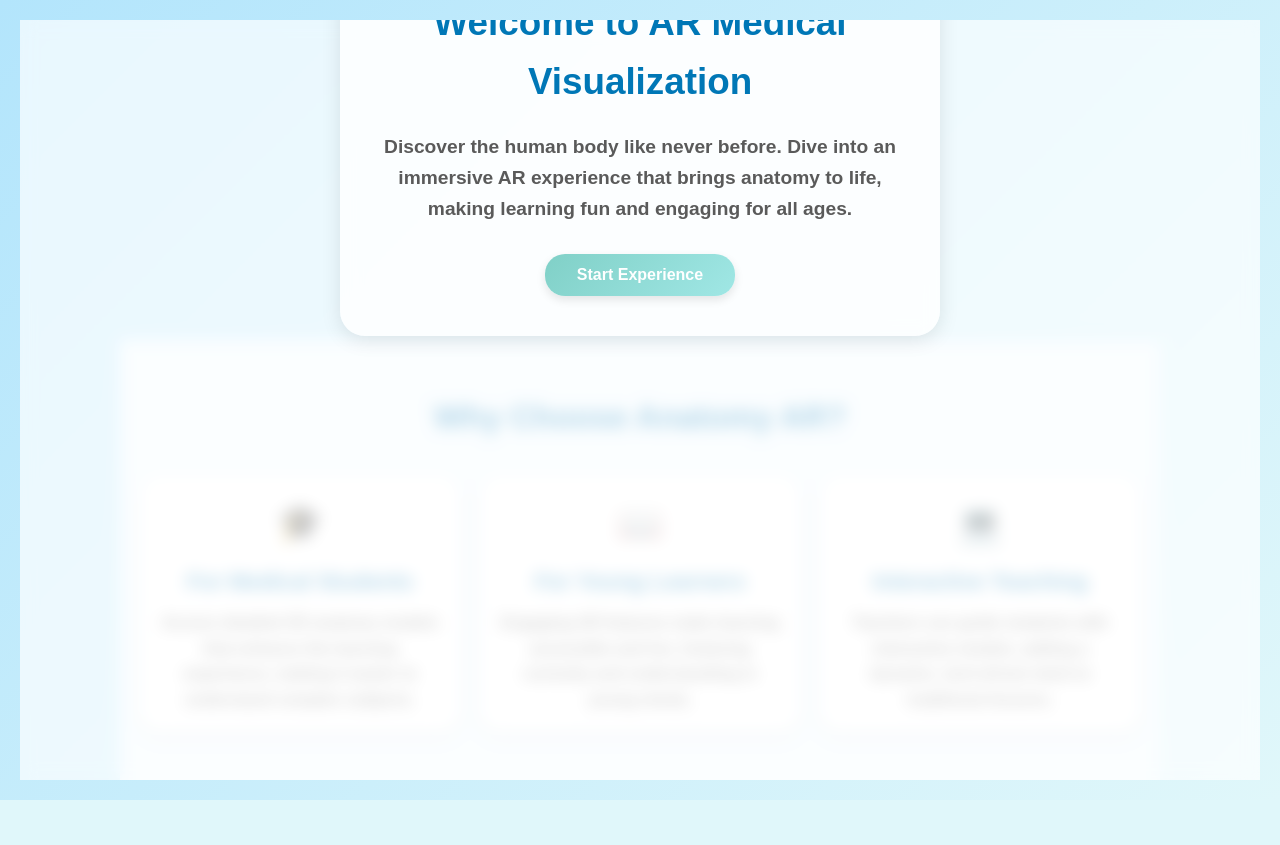
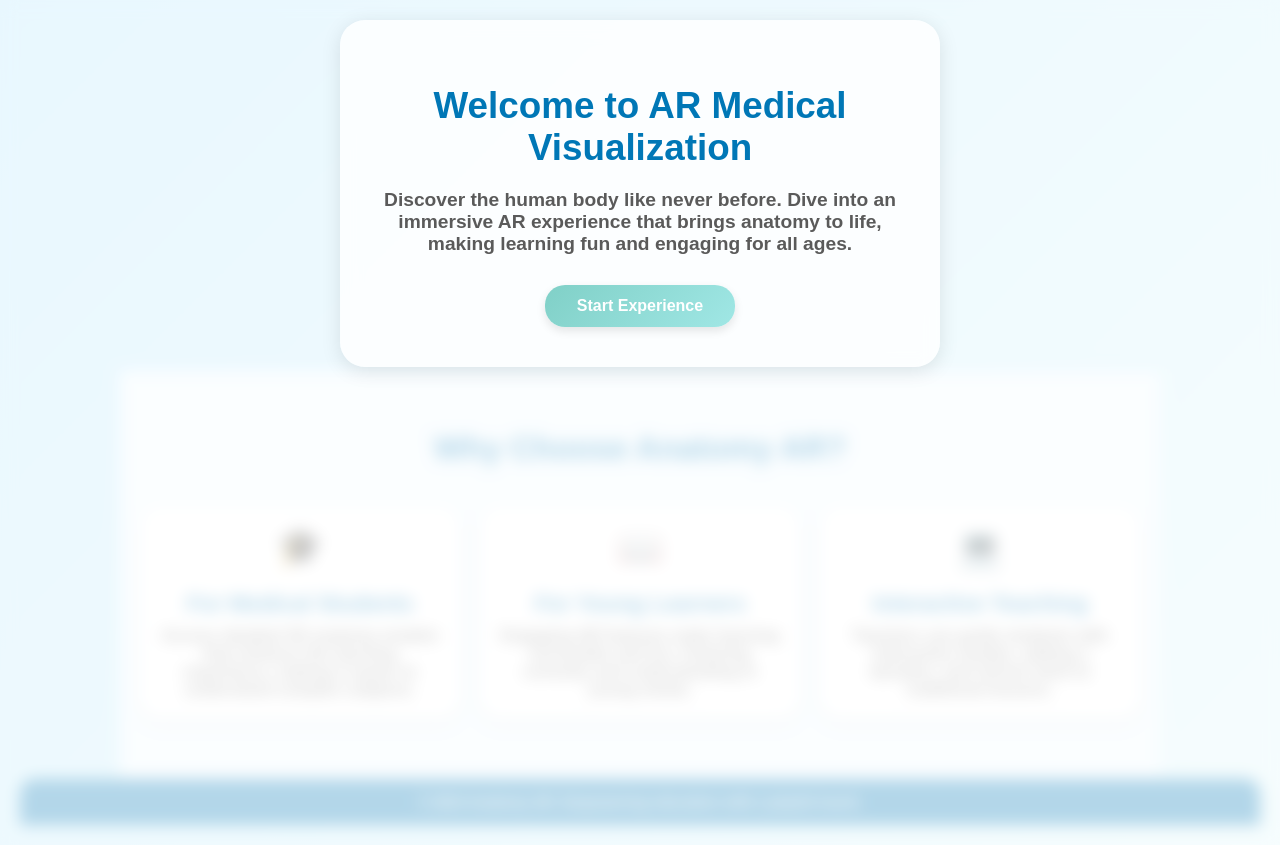
Before and after one commit to amr-radwan1/ctrlhack2024, a React (Vite) app: page / in a window 1280 px wide. Before the commit the page ends 800 px from the top, so only its background shows below. Built offline with nearby package versions, Linux system fonts and the light colour scheme.

Commit message:
fix landing css

```diff
--- a/src/pages/Landing.css
+++ /dev/null
@@ -1,211 +0,0 @@
-/* Reset default styles */
-* {
-    margin: 0;
-    padding: 0;
-    box-sizing: border-box;
-  }
-
-  body, html {
-    font-family: 'Poppins', sans-serif;
-    color: #333;
-    background-color: #e0f7fa;
-    line-height: 1.6;
-  }
-
-  /* Full-Screen Container */
-  .full-screen {
-    display: flex;
-    flex-direction: column;
-    align-items: center;
-    justify-content: center;
-    height: 100vh;
-    background: linear-gradient(135deg, #b3e5fc, #e0f7fa);
-    position: relative;
-    overflow: hidden;
-    text-align: center;
-    padding: 20px;
-  }
-
-  /* Overlay */
-  .overlay {
-    position: absolute;
-    top: 0;
-    left: 0;
-    right: 0;
-    bottom: 0;
-    background: rgba(255, 255, 255, 0.7);
-    z-index: 1;
-    backdrop-filter: blur(8px);
-  }
-
-  /* Content Box */
-  .content-box {
-    position: relative;
-    z-index: 2;
-    max-width: 600px;
-    background: rgba(255, 255, 255, 0.8);
-    border-radius: 25px;
-    padding: 40px;
-    box-shadow: 0 4px 20px rgba(0, 0, 0, 0.1);
-    backdrop-filter: blur(10px);
-    animation: fadeInUp 1.5s ease;
-  }
-
-  /* Title */
-  .title {
-    font-size: 2.3rem;
-    font-weight: 600;
-    color: #0077b6;
-    margin-bottom: 20px;
-  }
-
-  /* Subtitle */
-  .subtitle {
-    font-size: 1.2rem;
-    color: #5a5a5a;
-    margin-bottom: 30px;
-  }
-
-  /* Call-to-Action Button */
-  .cta-button {
-    padding: 12px 32px;
-    background: linear-gradient(135deg, #80d0c7, #a0e7e5);
-    border: none;
-    color: #ffffff;
-    cursor: pointer;
-    font-size: 1rem;
-    font-weight: bold;
-    border-radius: 20px;
-    transition: transform 0.3s ease, box-shadow 0.3s ease;
-    box-shadow: 0 4px 10px rgba(0, 0, 0, 0.1);
-  }
-
-  .cta-button:hover {
-    transform: scale(1.05);
-    box-shadow: 0 6px 15px rgba(0, 0, 0, 0.2);
-  }
-
-  /* Features Section */
-  .features-section {
-    padding: 60px 20px;
-    background: #f0faff;
-    text-align: center;
-    border-top: 3px solid #b3e5fc;
-  }
-
-  .features-title {
-    font-size: 2rem;
-    margin-bottom: 40px;
-    color: #0077b6;
-  }
-
-  .features-grid {
-    display: grid;
-    grid-template-columns: repeat(auto-fit, minmax(250px, 1fr));
-    gap: 20px;
-    max-width: 1000px;
-    margin: 0 auto;
-  }
-
-  .feature-card {
-    background: #ffffff;
-    padding: 20px;
-    border-radius: 20px;
-    box-shadow: 0 4px 12px rgba(0, 0, 0, 0.1);
-    transition: transform 0.3s, box-shadow 0.3s;
-    text-align: center;
-  }
-
-  .feature-card:hover {
-    transform: translateY(-6px);
-    box-shadow: 0 8px 20px rgba(0, 0, 0, 0.15);
-  }
-
-  .feature-icon {
-    font-size: 2.3rem;
-    margin-bottom: 10px;
-    color: #4fc3f7;
-  }
-
-  .feature-card h3 {
-    font-size: 1.4rem;
-    font-weight: 600;
-    color: #0077b6;
-    margin-bottom: 10px;
-  }
-
-  .feature-card p {
-    font-size: 1rem;
-    color: #666;
-  }
-
-  /* Footer Section */
-  .footer {
-    padding: 15px;
-    background-color: #0077b6;
-    color: white;
-    width: 100%;
-    text-align: center;
-    font-size: 0.9rem;
-    border-top-left-radius: 15px;
-    border-top-right-radius: 15px;
-  }
-
-  /* Animations */
-  @keyframes fadeInUp {
-    0% {
-      opacity: 0;
-      transform: translateY(20px);
-    }
-    100% {
-      opacity: 1;
-      transform: translateY(0);
-    }
-  }
-
-  /* Responsive Design */
-  @media (max-width: 768px) {
-    .title {
-      font-size: 2rem;
-    }
-
-    .subtitle {
-      font-size: 1rem;
-    }
-
-    .cta-button {
-      padding: 10px 28px;
-      font-size: 0.9rem;
-    }
-
-    .features-title {
-      font-size: 1.8rem;
-    }
-
-    .feature-card h3 {
-      font-size: 1.3rem;
-    }
-  }
-
-  @media (max-width: 480px) {
-    .title {
-      font-size: 1.8rem;
-    }
-
-    .subtitle {
-      font-size: 0.9rem;
-    }
-
-    .cta-button {
-      padding: 8px 24px;
-      font-size: 0.9rem;
-    }
-
-    .features-title {
-      font-size: 1.6rem;
-    }
-
-    .feature-card h3 {
-      font-size: 1.2rem;
-    }
-  }
--- a/src/pages/Landing.tsx
+++ b/src/pages/Landing.tsx
@@ -1,60 +1,174 @@
-// src/pages/Landing.tsx
-import React from "react";
+
 import { useNavigate } from "react-router-dom";
-import "./Landing.css"; // Import CSS file for styles
 
-const Landing: React.FC = () => {
+export default function Landing() {
   const navigate = useNavigate();
 
+  const styles = {
+    fullScreen: {
+      display: "flex",
+      flexDirection: "column" as const,
+      alignItems: "center",
+      justifyContent: "center",
+      minHeight: "100vh",
+      background: "linear-gradient(135deg, #b3e5fc, #e0f7fa)",
+      position: "relative" as const,
+      overflow: "hidden",
+      textAlign: "center" as const,
+      padding: "20px",
+      fontFamily: "'Poppins', sans-serif",
+      color: "#333",
+    },
+    overlay: {
+      position: "absolute" as const,
+      top: 0,
+      left: 0,
+      right: 0,
+      bottom: 0,
+      background: "rgba(255, 255, 255, 0.7)",
+      zIndex: 1,
+      backdropFilter: "blur(8px)",
+    },
+    contentBox: {
+      position: "relative" as const,
+      zIndex: 2,
+      maxWidth: "600px",
+      background: "rgba(255, 255, 255, 0.8)",
+      borderRadius: "25px",
+      padding: "40px",
+      boxShadow: "0 4px 20px rgba(0, 0, 0, 0.1)",
+      backdropFilter: "blur(10px)",
+      animation: "fadeInUp 1.5s ease",
+    },
+    title: {
+      fontSize: "2.3rem",
+      fontWeight: 600,
+      color: "#0077b6",
+      marginBottom: "20px",
+    },
+    subtitle: {
+      fontSize: "1.2rem",
+      color: "#5a5a5a",
+      marginBottom: "30px",
+    },
+    ctaButton: {
+      padding: "12px 32px",
+      background: "linear-gradient(135deg, #80d0c7, #a0e7e5)",
+      border: "none",
+      color: "#ffffff",
+      cursor: "pointer",
+      fontSize: "1rem",
+      fontWeight: "bold",
+      borderRadius: "20px",
+      transition: "transform 0.3s ease, box-shadow 0.3s ease",
+      boxShadow: "0 4px 10px rgba(0, 0, 0, 0.1)",
+    },
+    featuresSection: {
+      padding: "60px 20px",
+      background: "#f0faff",
+      textAlign: "center" as const,
+      borderTop: "3px solid #b3e5fc",
+    },
+    featuresTitle: {
+      fontSize: "2rem",
+      marginBottom: "40px",
+      color: "#0077b6",
+    },
+    featuresGrid: {
+      display: "grid",
+      gridTemplateColumns: "repeat(auto-fit, minmax(250px, 1fr))",
+      gap: "20px",
+      maxWidth: "1000px",
+      margin: "0 auto",
+    },
+    featureCard: {
+      background: "#ffffff",
+      padding: "20px",
+      borderRadius: "20px",
+      boxShadow: "0 4px 12px rgba(0, 0, 0, 0.1)",
+      transition: "transform 0.3s, box-shadow 0.3s",
+      textAlign: "center" as const,
+    },
+    featureIcon: {
+      fontSize: "2.3rem",
+      marginBottom: "10px",
+      color: "#4fc3f7",
+    },
+    featureCardTitle: {
+      fontSize: "1.4rem",
+      fontWeight: 600,
+      color: "#0077b6",
+      marginBottom: "10px",
+    },
+    featureCardText: {
+      fontSize: "1rem",
+      color: "#666",
+    },
+    footer: {
+      padding: "15px",
+      backgroundColor: "#0077b6",
+      color: "white",
+      width: "100%",
+      textAlign: "center" as const,
+      fontSize: "0.9rem",
+      borderTopLeftRadius: "15px",
+      borderTopRightRadius: "15px",
+    },
+  };
+
   return (
-    <div className="full-screen">
-      <div className="overlay"></div>
-      <div className="content-box">
-        <h1 className="title">Welcome to AR Medical Visualization</h1>
-        <p className="subtitle">
-          Discover the human body like never before. Dive into an immersive AR experience that
-          brings anatomy to life, making learning fun and engaging for all ages.
+    <div style={styles.fullScreen}>
+      <div style={styles.overlay}></div>
+      <div style={styles.contentBox}>
+        <h1 style={styles.title}>Welcome to AR Medical Visualization</h1>
+        <p style={styles.subtitle}>
+          Discover the human body like never before. Dive into an immersive AR
+          experience that brings anatomy to life, making learning fun and
+          engaging for all ages.
         </p>
-        <button
-          className="cta-button"
-          onClick={() => navigate("/model")}
-        >
+        <button style={styles.ctaButton} onClick={() => navigate("/model")}>
           Start Experience
         </button>
       </div>
 
-      <section className="features-section">
-        <h2 className="features-title">Why Choose Anatomy AR?</h2>
-        <div className="features-grid">
-          <div className="feature-card">
-            <div className="feature-icon">&#x1F393;</div>
-            <h3>For Medical Students</h3>
-            <p>
-              Access detailed 3D anatomy models that enhance the learning experience, making it easier to understand complex subjects.
-            </p>
-          </div>
-          <div className="feature-card">
-            <div className="feature-icon">&#x1F4D6;</div>
-            <h3>For Young Learners</h3>
-            <p>
-              Engaging AR features make learning accessible and fun, fostering curiosity and understanding in young minds.
-            </p>
-          </div>
-          <div className="feature-card">
-            <div className="feature-icon">&#x1F4BB;</div>
-            <h3>Interactive Teaching</h3>
-            <p>
-              Teachers can guide students with interactive models, adding a dynamic, tech-driven twist to traditional lessons.
-            </p>
-          </div>
+      <section style={styles.featuresSection}>
+        <h2 style={styles.featuresTitle}>Why Choose Anatomy AR?</h2>
+        <div style={styles.featuresGrid}>
+          {[
+            {
+              icon: "&#x1F393;",
+              title: "For Medical Students",
+              description:
+                "Access detailed 3D anatomy models that enhance the learning experience, making it easier to understand complex subjects.",
+            },
+            {
+              icon: "&#x1F4D6;",
+              title: "For Young Learners",
+              description:
+                "Engaging AR features make learning accessible and fun, fostering curiosity and understanding in young minds.",
+            },
+            {
+              icon: "&#x1F4BB;",
+              title: "Interactive Teaching",
+              description:
+                "Teachers can guide students with interactive models, adding a dynamic, tech-driven twist to traditional lessons.",
+            },
+          ].map((feature, index) => (
+            <div key={index} style={styles.featureCard}>
+              <div
+                style={styles.featureIcon}
+                dangerouslySetInnerHTML={{ __html: feature.icon }}
+              ></div>
+              <h3 style={styles.featureCardTitle}>{feature.title}</h3>
+              <p style={styles.featureCardText}>{feature.description}</p>
+            </div>
+          ))}
         </div>
       </section>
 
-      <footer className="footer">
+      <footer style={styles.footer}>
         <p>© 2024 Anatomy AR. Empowering education with a playful touch.</p>
       </footer>
     </div>
   );
-};
-
-export default Landing;
+}
```
